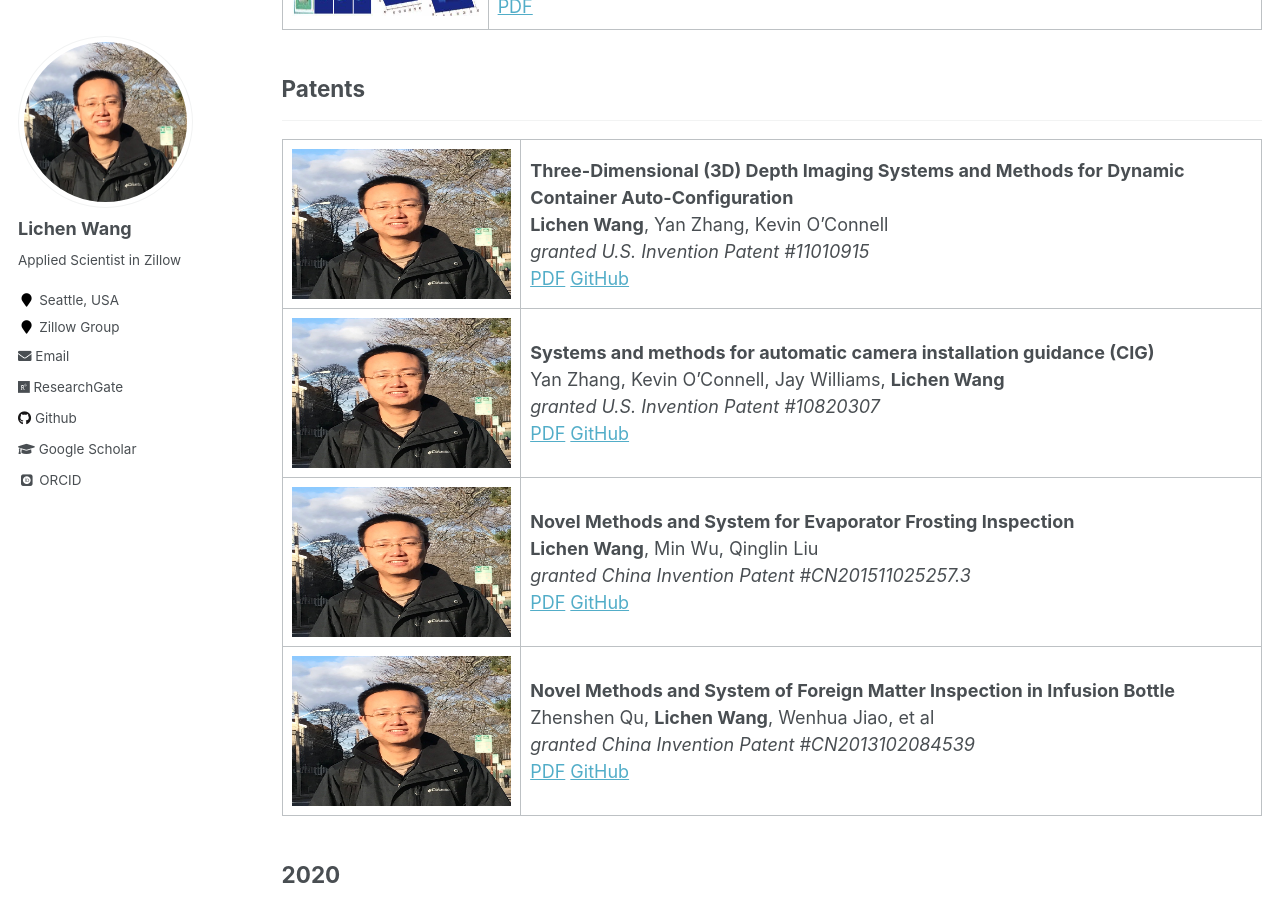
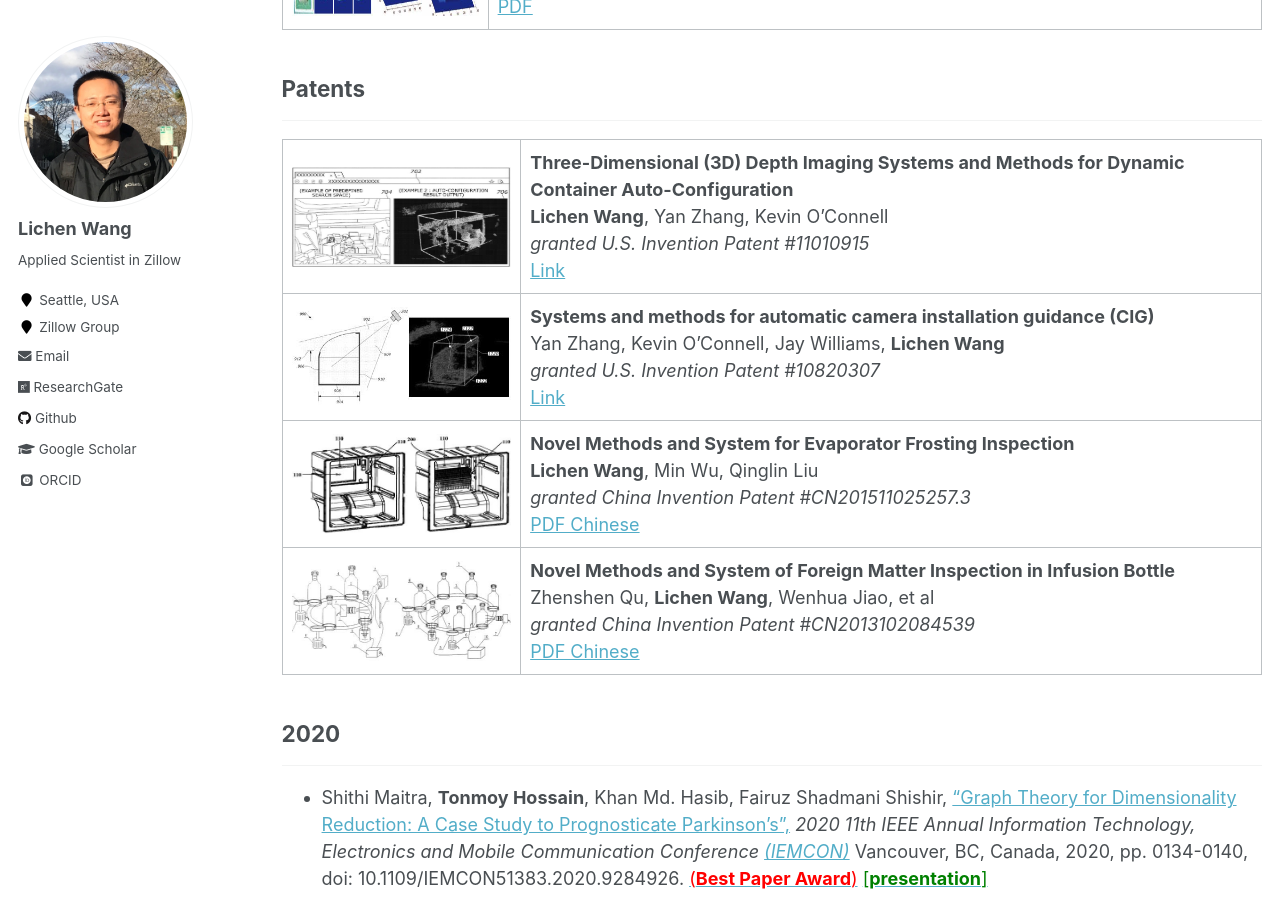
Before and after one commit to wanglichenxj/wanglichenxj.github.io, a Jekyll site: the page built from _pages/publications.md, in a window 1280 px wide and 900 px high, scrolled down 3275 px. Built offline with Jekyll 4.4.1, drawn with Linux system fonts in a browser that asks for light colours; some web fonts are replaced.

Commit message:
add patents

```diff
--- a/_pages/publications.md
+++ b/_pages/publications.md
@@ -38,10 +38,10 @@ author_profile: true
 ## Patents
 -----------
 
-|<img src='profile_img.png' align='right' style=' width:300px;height:150px'/> | **Three-Dimensional (3D) Depth Imaging Systems and Methods for Dynamic Container Auto-Configuration** <br> **Lichen Wang**, Yan Zhang, Kevin O'Connell<br> <i>granted U.S. Invention Patent #11010915</i> <br>[PDF](https://link.springer.com/article/10.1007/s42979-021-00690-w) [GitHub](https://link.springer.com/article/10.1007/s42979-021-00690-w)|
-|<img src='profile_img.png' align='right' style=' width:300px;height:150px'/> | **Systems and methods for automatic camera installation guidance (CIG)** <br> Yan Zhang, Kevin O'Connell, Jay Williams, **Lichen Wang** <br> <i>granted U.S. Invention Patent #10820307</i> <br>[PDF](https://link.springer.com/article/10.1007/s42979-021-00690-w) [GitHub](https://link.springer.com/article/10.1007/s42979-021-00690-w)|
-|<img src='profile_img.png' align='right' style=' width:300px;height:150px'/> | **Novel Methods and System for Evaporator Frosting Inspection** <br> **Lichen Wang**, Min Wu, Qinglin Liu<br> <i>granted China Invention Patent #CN201511025257.3</i> <br>[PDF](https://link.springer.com/article/10.1007/s42979-021-00690-w) [GitHub](https://link.springer.com/article/10.1007/s42979-021-00690-w)|
-|<img src='profile_img.png' align='right' style=' width:300px;height:150px'/> | **Novel Methods and System of Foreign Matter Inspection in Infusion Bottle** <br> Zhenshen Qu, **Lichen Wang**, Wenhua Jiao, et al<br> <i>granted China Invention Patent #CN2013102084539</i> <br>[PDF](https://link.springer.com/article/10.1007/s42979-021-00690-w) [GitHub](https://link.springer.com/article/10.1007/s42979-021-00690-w)|
+|<img src='Patent_Auto.jpg' align='right' style=' width:300px;height:100px'/> | **Three-Dimensional (3D) Depth Imaging Systems and Methods for Dynamic Container Auto-Configuration** <br> **Lichen Wang**, Yan Zhang, Kevin O'Connell<br> <i>granted U.S. Invention Patent #11010915</i> <br>[Link](https://patents.google.com/patent/US11010915B2/en)|
+|<img src='Patent_3D.jpg' align='right' style=' width:300px;height:100px'/> | **Systems and methods for automatic camera installation guidance (CIG)** <br> Yan Zhang, Kevin O'Connell, Jay Williams, **Lichen Wang** <br> <i>granted U.S. Invention Patent #10820307</i> <br>[Link](https://patents.google.com/patent/US10820307B2/en)|
+|<img src='Patent_Haier.jpg' align='right' style=' width:300px;height:100px'/> | **Novel Methods and System for Evaporator Frosting Inspection** <br> **Lichen Wang**, Min Wu, Qinglin Liu<br> <i>granted China Invention Patent #CN201511025257.3</i> <br>[PDF Chinese](http://wanglichenxj.github.io/files/Patent_Haier.pdf)|
+|<img src='Patent_Detection.jpg' align='right' style=' width:300px;height:100px'/> | **Novel Methods and System of Foreign Matter Inspection in Infusion Bottle** <br> Zhenshen Qu, **Lichen Wang**, Wenhua Jiao, et al<br> <i>granted China Invention Patent #CN2013102084539</i> <br>[PDF Chinese](http://wanglichenxj.github.io/files/Patent_Detection.pdf)|
 
 
 
```
Also changed, not shown: _publications/Patent_3D.jpg (added), _publications/Patent_Auto.jpg (added), _publications/Patent_Detection.jpg (added), _publications/Patent_Haier.jpg (added), 2 other files.
